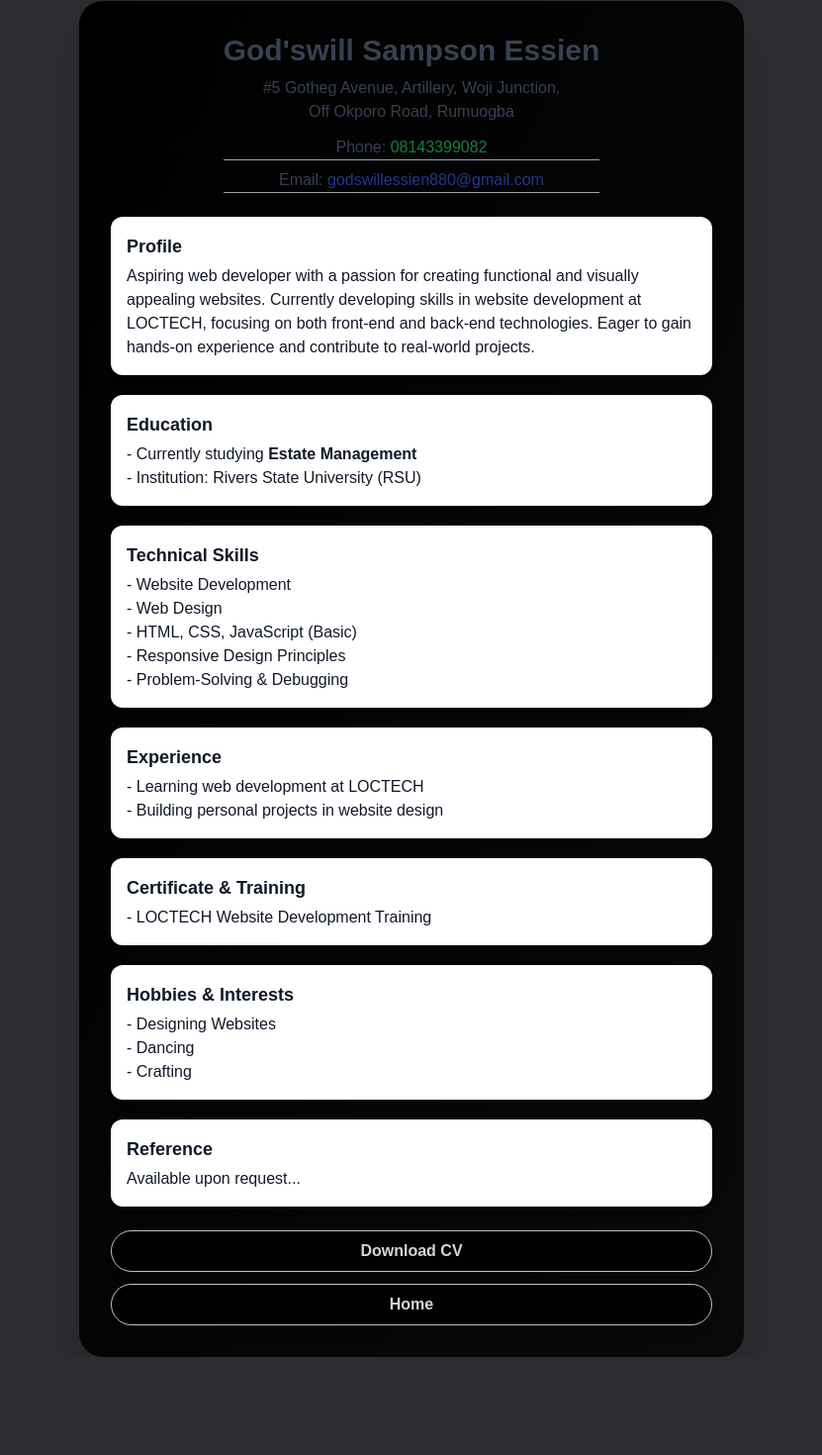
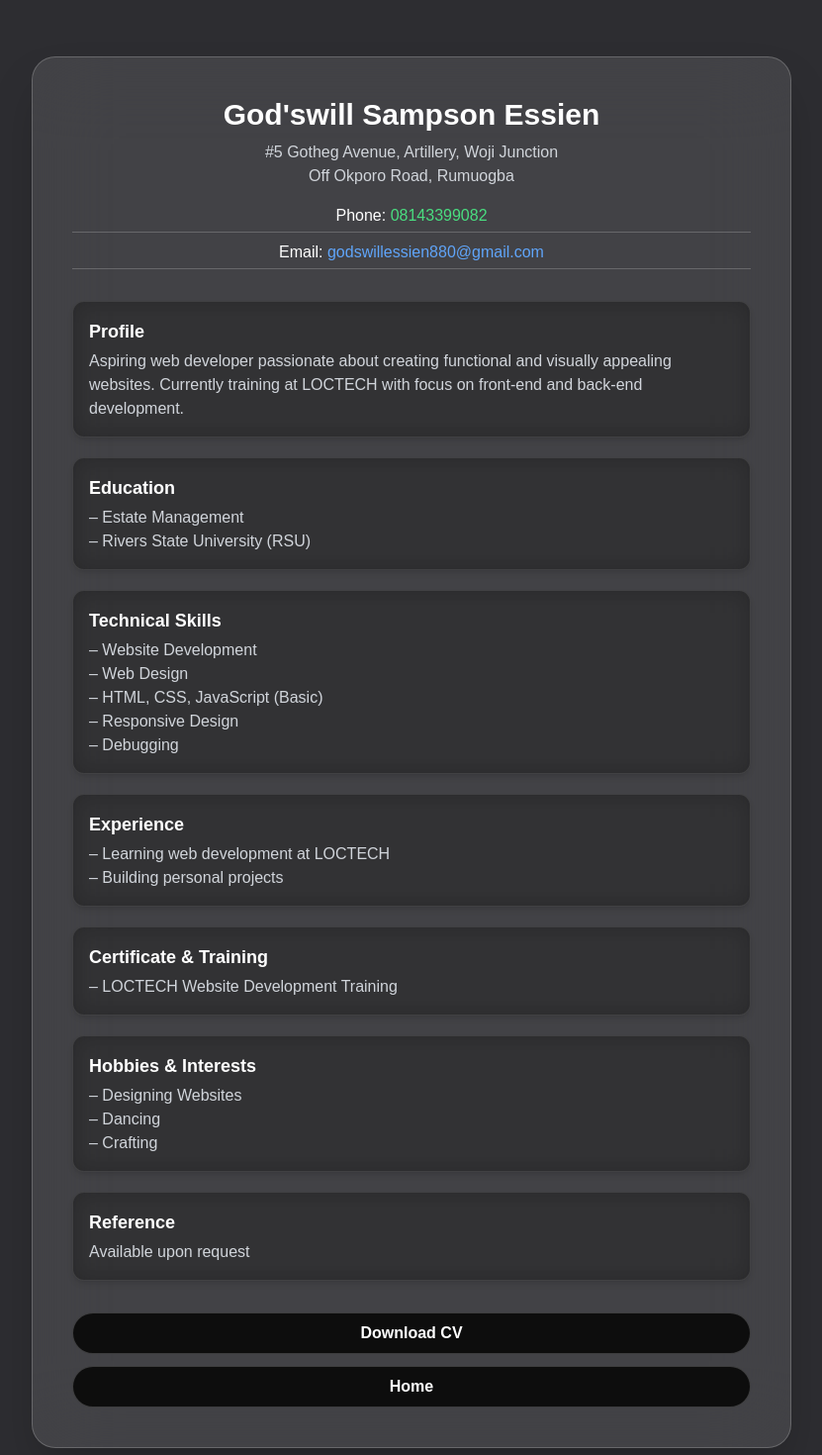
Before and after one commit to Godswill-Essien/portfolio-profile, a Next.js app: page /CV in a window 1280 px wide. Shown: the part 39-1509 px from the top of the page at 99% size, without its empty margins (224-1055 px from the left). Before the commit the page ends 1410 px from the top, so only its background shows below. Built offline with nearby package versions, Linux system fonts and the light colour scheme.

Commit message:
glasmophisn

```diff
--- a/src/app/CV/page.jsx
+++ b/src/app/CV/page.jsx
@@ -1,118 +1,186 @@
-"use client"
+"use client";
 
-import Link from 'next/link'
-import React from 'react'
+import React from "react";
+import Link from "next/link";
+import { motion } from "framer-motion";
+
+const fadeUp = {
+  hidden: { opacity: 0, y: 16 },
+  visible: { opacity: 1, y: 0 },
+};
 
 export default function CVSection() {
   return (
-        <div className="w-full flex justify-center px-4 mt-10">
-            <div className="rounded-3xl bg-gradient-to-br from-black to-black/80 dark:from-gray-500 dark:to-gray-00 shadow-2xl w-full max-w-md md:max-w-lg lg:max-w-2xl p-6 md:p-8 flex flex-col items-center">
+    <section className="relative w-full py-24 px-4 overflow-hidden">
+      {/* ===== BLURRED BACKGROUND LAYER ===== */}
+      <div className="absolute inset-0 -z-10">
+        {/* base gradient */}
+        <div className="absolute inset-0 bg-gradient-to-br from-black via-gray-900 to-black" />
 
-                {/* Header */}
-                <div data-aos="fade-down" className="text-center text-gray-700 dark:text-white">
-                    <h1 className="text-2xl md:text-3xl font-bold mb-2">God'swill Sampson Essien</h1>
-                    <p className="text-sm md:text-base">#5 Gotheg Avenue, Artillery, Woji Junction,</p>
-                    <p className="text-sm md:text-base">Off Okporo Road, Rumuogba</p>
+        {/* blur blobs */}
+        <div className="absolute top-20 left-1/4 w-[450px] h-[450px] bg-blue-600/30 rounded-full blur-[160px]" />
+        <div className="absolute bottom-20 right-1/4 w-[450px] h-[450px] bg-purple-600/30 rounded-full blur-[160px]" />
+      </div>
 
-                    <div className="flex flex-col gap-2 mt-3 text-sm md:text-base">
-                        <p className="border-b border-gray-400 dark:border-gray-600 px-2 md:px-4">
-                            Phone: <Link href="tel:+2348143399082" className="text-green-700 dark:text-blue-400">08143399082</Link>
+      {/* ===== GLASS CARD ===== */}
+      <motion.div
+        initial={{ opacity: 0, y: 24 }}
+        animate={{ opacity: 1, y: 0 }}
+        transition={{ duration: 1, ease: "easeOut" }}
+        className="
+          mx-auto
+          w-full max-w-md md:max-w-lg lg:max-w-3xl
+          rounded-3xl
+          bg-white/10
+          backdrop-blur-2xl
+          border border-white/20
+          shadow-2xl
+          p-6 md:p-10
+          text-white
+        "
+      >
+        {/* ===== HEADER ===== */}
+        <motion.div
+          variants={fadeUp}
+          initial="hidden"
+          animate="visible"
+          transition={{ duration: 0.6 }}
+          className="text-center"
+        >
+          <h1 className="text-2xl md:text-3xl font-bold mb-2">
+            God'swill Sampson Essien
+          </h1>
+          <p className="text-sm md:text-base text-gray-300">
+            #5 Gotheg Avenue, Artillery, Woji Junction
           </p>
-                        <p className="border-b border-gray-400 dark:border-gray-600 px-2 md:px-4">
-                            Email: <Link href="mailto:godswillessien880@gmail.com" className="text-blue-900 dark:text-blue-400">godswillessien880@gmail.com</Link>
+          <p className="text-sm md:text-base text-gray-300">
+            Off Okporo Road, Rumuogba
+          </p>
+
+          <div className="flex flex-col gap-2 mt-4 text-sm md:text-base">
+            <p className="border-b border-white/20 pb-1">
+              Phone:{" "}
+              <Link
+                href="tel:+2348143399082"
+                className="text-green-400 hover:underline"
+              >
+                08143399082
+              </Link>
+            </p>
+            <p className="border-b border-white/20 pb-1">
+              Email:{" "}
+              <Link
+                href="mailto:godswillessien880@gmail.com"
+                className="text-blue-400 hover:underline"
+              >
+                godswillessien880@gmail.com
+              </Link>
             </p>
           </div>
-                </div>
+        </motion.div>
 
-                {/* Body */}
-                <div className="w-full mt-6 text-gray-900 dark:text-white text-sm md:text-base space-y-5 ">
+        {/* ===== CONTENT ===== */}
+        <motion.div
+          initial="hidden"
+          animate="visible"
+          transition={{ staggerChildren: 0.12, delayChildren: 0.25 }}
+          className="mt-8 space-y-5 text-sm md:text-base"
+        >
+          {[
+            {
+              title: "Profile",
+              text: "Aspiring web developer passionate about creating functional and visually appealing websites. Currently training at LOCTECH with focus on front-end and back-end development.",
+            },
+            {
+              title: "Education",
+              text: "– Estate Management\n– Rivers State University (RSU)",
+            },
+            {
+              title: "Technical Skills",
+              text:
+                "– Website Development\n– Web Design\n– HTML, CSS, JavaScript (Basic)\n– Responsive Design\n– Debugging",
+            },
+            {
+              title: "Experience",
+              text:
+                "– Learning web development at LOCTECH\n– Building personal projects",
+            },
+            {
+              title: "Certificate & Training",
+              text: "– LOCTECH Website Development Training",
+            },
+            {
+              title: "Hobbies & Interests",
+              text: "– Designing Websites\n– Dancing\n– Crafting",
+            },
+            {
+              title: "Reference",
+              text: "Available upon request",
+            },
+          ].map((item, index) => (
+            <motion.div
+              key={index}
+              variants={fadeUp}
+              transition={{ duration: 0.5, ease: "easeOut" }}
+              className="
+                bg-black/40
+                backdrop-blur-md
+                rounded-xl
+                p-4
+                border border-white/10
+                shadow-md
+                whitespace-pre-line
+              "
+            >
+              <h2 className="font-semibold text-lg mb-1">{item.title}</h2>
+              <p className="text-gray-300">{item.text}</p>
+            </motion.div>
+          ))}
+        </motion.div>
 
-                    {/* Profile */}
-                    <section data-aos="fade-up" className="bg-white dark:bg-gray-900 p-4  rounded-xl shadow-md hover:shadow-lg transition-shadow duration-300">
-                        <h2 className="font-semibold text-lg mb-1">Profile</h2>
-                        <p>
-                            Aspiring web developer with a passion for creating functional and visually appealing websites.
-                            Currently developing skills in website development at LOCTECH, focusing on both front-end and back-end technologies.
-                            Eager to gain hands-on experience and contribute to real-world projects.
-                        </p>
-                    </section>
-
-                    {/* Education */}
-                    <section data-aos="fade-up" className="bg-white border-gr dark:bg-gray-900 p-4 rounded-xl shadow-md hover:shadow-lg transition-shadow duration-300">
-                        <h2 className="font-semibold text-lg mb-1">Education</h2>
-                        <p>
-                            - Currently studying <strong>Estate Management</strong> <br />
-                            - Institution: Rivers State University (RSU) <br />
-
-                        </p>
-                    </section>
-
-                    {/* Technical Skills */}
-                    <section data-aos="fade-up" className="bg-white dark:bg-gray-900 p-4 rounded-xl shadow-md hover:shadow-lg transition-shadow duration-300">
-                        <h2 className="font-semibold text-lg mb-1">Technical Skills</h2>
-                        <p>
-                            - Website Development <br />
-                            - Web Design <br />
-                            - HTML, CSS, JavaScript (Basic) <br />
-                            - Responsive Design Principles <br />
-                            - Problem-Solving & Debugging
-                        </p>
-                    </section>
-
-                    {/* Experience */}
-                    <section data-aos="fade-up" className="bg-white dark:bg-gray-900 p-4 rounded-xl shadow-md hover:shadow-lg transition-shadow duration-300">
-                        <h2 className="font-semibold text-lg mb-1">Experience</h2>
-                        <p>
-                            - Learning web development at LOCTECH <br />
-                            - Building personal projects in website design
-                        </p>
-                    </section>
-
-                    {/* Certificate & Training */}
-                    <section data-aos="fade-up" className="bg-white dark:bg-gray-900 p-4 rounded-xl shadow-md hover:shadow-lg transition-shadow duration-300">
-                        <h2 className="font-semibold text-lg mb-1">Certificate & Training</h2>
-                        <p>- LOCTECH Website Development Training</p>
-                    </section>
-
-                    {/* Hobbies & Interests */}
-                    <section data-aos="fade-up" className="bg-white dark:bg-gray-900 p-4 rounded-xl shadow-md hover:shadow-lg transition-shadow duration-300">
-                        <h2 className="font-semibold text-lg mb-1">Hobbies & Interests</h2>
-                        <p>
-                            - Designing Websites <br />
-                            - Dancing <br />
-                            - Crafting
-                        </p>
-                    </section>
-
-                    {/* Reference */}
-                    <section data-aos="fade-up" className="bg-white dark:bg-gray-900 p-4 rounded-xl shadow-md hover:shadow-lg transition-shadow duration-300">
-                        <h2 className="font-semibold text-lg mb-1">Reference</h2>
-                        <p className="hover:text-green-700 transition-colors duration-300">Available upon request...</p>
-                    </section>
-                </div>
-
-                {/* Download Button */}
-                <div className="w-full flex flex-col gap-3 justify-center mt-6">
+        {/* ===== BUTTONS ===== */}
+        <motion.div
+          initial={{ opacity: 0 }}
+          animate={{ opacity: 1 }}
+          transition={{ delay: 0.9, duration: 0.6 }}
+          className="mt-8 flex flex-col gap-3"
+        >
           <a
             href="/GOD'SWILL ESSIEN CV.pdf"
-                        target="_blank"
-                        rel="noopener noreferrer"
             download
-                        className="bg-black border text-center animate-pulse text-white font-semibold px-6 py-2 rounded-full shadow-lg hover:scale-105 transition-transform duration-300"
+            className="
+              bg-black/80
+              text-white
+              text-center
+              font-semibold
+              px-6 py-2
+              rounded-full
+              border border-white/20
+              hover:scale-105
+              transition-transform
+            "
           >
             Download CV
           </a>
-                    <a
+
+          <Link
             href="/#home"
-                        target="_blank"
-
-
-                        className="bg-black border text-center animate-pulse text-white font-semibold px-6 py-2 rounded-full shadow-lg hover:scale-105 transition-transform duration-300"
+            className="
+              bg-black/80
+              text-white
+              text-center
+              font-semibold
+              px-6 py-2
+              rounded-full
+              border border-white/20
+              hover:scale-105
+              transition-transform
+            "
           >
             Home
-                    </a>
-                </div>
-            </div>
-        </div>
-    )
+          </Link>
+        </motion.div>
+      </motion.div>
+    </section>
+  );
 }
--- a/src/components/Aos.jsx
+++ b/src/components/Aos.jsx
@@ -9,7 +9,7 @@ export default function Aos(){
 
          once: false,
          easing:'ease-in-out',
-         duration: "1000",
+         duration: "2000",
          transition: "all"
 
 
--- a/src/components/Color.jsx
+++ b/src/components/Color.jsx
@@ -10,7 +10,7 @@ export default function Color() {
   ];
 
   return (
-    <div className="flex gap-3  rounded-lg py-5 px-2 border-r border-l justify-around animate-puls  border-dashed  ">
+    <div className="flex gap-3  rounded-lg py-5 px-2 border-r border-l justify-around mb-2 animate-puls  border-dashed  ">
       {colors.map((color, index) => (
         <div
           key={index}
--- a/src/components/Foter.jsx
+++ b/src/components/Foter.jsx
@@ -5,96 +5,108 @@ import React from 'react';
 import { FaLinkedin, FaTelegramPlane, FaLongArrowAltUp, FaFacebook } from "react-icons/fa";
 import { IoLogoWhatsapp } from "react-icons/io5";
 import { FaPhone } from "react-icons/fa6";
+import { motion } from "framer-motion";
+
+// Fade-up variant
+const fadeUp = {
+  hidden: { opacity: 0, y: 20 },
+  visible: { opacity: 1, y: 0 },
+};
 
 export default function Footer() {
   return (
-    <footer className="relative  bg-gradient-to-b from-[#0a0a0a] to-black border-t border-gray-900/50  backdrop-blur-lg rounded-2xl py-10 px-6 sm:px-16 mt-16 shadow-2xl gap-5 flex flex-col overflow-hidden text-white">
+    <footer className="relative bg-black/30 backdrop-blur-2xl rounded-2xl border border-white/10 py-12 px-6 sm:px-16 mt-16 shadow-2xl flex flex-col items-center overflow-hidden text-white">
 
-      {/* Decorative Circles */}
-      <div className="absolute -top-10 -left-10 w-24 h-24 animate-spin-slow sm:w-32 sm:h-32 bg-indigo-600 opacity-20 rounded-full"></div>
-      <div className="absolute -bottom-10 -right-10 w-32 h-32 sm:w-40 animate-spin-slow sm:h-40 bg-blue-700 opacity-15 rounded-full"></div>
+      {/* ===== Decorative Blurred Circles ===== */}
+      <motion.div
+        className="absolute -top-10 -left-10 w-24 h-24 sm:w-32 sm:h-32 bg-indigo-600/30 rounded-full"
+        animate={{ rotate: 360 }}
+        transition={{ repeat: Infinity, duration: 120, ease: "linear" }}
+      />
+      <motion.div
+        className="absolute -bottom-10 -right-10 w-44 h-44 sm:w-40 bg-blue-700/20 rounded-full"
+        animate={{ rotate: -360 }}
+        transition={{ repeat: Infinity, duration: 150, ease: "linear" }}
+      />
 
-      {/* Heading */}
-      <div className="text-center flex flex-col ">
-        <h3 className="text-2xl sm:text-3xl  font-bold bg-gradient-to-r from-blue-600 to-indigo-700 bg-clip-text text-transparent">
+      {/* ===== Heading ===== */}
+      <motion.div
+        initial="hidden"
+        whileInView="visible"
+        viewport={{ once: true }}
+        variants={fadeUp}
+        transition={{ duration: 0.8 }}
+        className="text-center flex flex-col"
+      >
+        <h3 className="text-2xl sm:text-3xl font-bold bg-gradient-to-r from-blue-600 to-indigo-700 bg-clip-text text-transparent mb-2">
           Get In Contact With Me
         </h3>
-        <p
-          className="
-    mx-auto
-    max-w-md
-    text-center
-    text-[12px] sm:text-[13px] md:text-sm
-    leading-relaxed
-    text-white/60
-  "
-        >
-          Have some work you need done? Hit the message button or reach me through any
-          of the social links below.
+        <p className="mx-auto max-w-md text-[12px] sm:text-[13px] md:text-sm leading-relaxed text-white/60">
+          Have some work you need done? Hit the message button or reach me through any of the social links below.
           <span className="block mt-2 text-white/80">
             I’d love to hear from you.
           </span>
         </p>
+      </motion.div>
 
-      </div>
-
-      {/* Contact Button */}
-      <div className="flex flex-col items-center sm:gap-6">
+      {/* ===== Contact Button ===== */}
+      <motion.div
+        initial="hidden"
+        whileInView="visible"
+        viewport={{ once: true }}
+        variants={fadeUp}
+        transition={{ duration: 0.8, delay: 0.2 }}
+        className="flex flex-col items-center sm:gap-6 mt-6"
+      >
         <Link
           href="mailto:godswillessien880@gmail.com"
-          className="px-8 py-2 rounded-3xl bg-black border text-sm animate-pulse shadow-blue-950 shadow-lg hover:scale-105 transition-transform duration-300 font-semibold"
+          className="px-8 py-2 rounded-3xl bg-black/10 backdrop-blur-sm border border-white text-sm animate-pulse shadow-lg shadow-blue-950 hover:scale-105 transition-transform duration-300 font-semibold"
         >
           Hire Me
         </Link>
 
         {/* Social Links */}
-        <div className="flex  gap-6 sm:gap-10 justify-center items-center mt-4 flex-wrap">
-          <Link href="https://wa.me/+2348143399082" className="text-lg  sm:text-3xl animate-pulse">
-            <IoLogoWhatsapp color="blue" />
+        <div className="flex gap-6 sm:gap-10 justify-center items-center mt-4 flex-wrap">
+          <Link href="https://wa.me/+2348143399082" className="text-lg sm:text-3xl">
+            <IoLogoWhatsapp color="cyan" className="animate-pulse" />
           </Link>
-
-          <Link href="https://www.facebook.com/gongflamez.jack" className="text-lg sm:text-3xl animate-pulse">
-            <FaFacebook color="blue" />
+          <Link href="https://www.facebook.com/gongflamez.jack" className="text-lg sm:text-3xl">
+            <FaFacebook color="blue" className="animate-pulse" />
           </Link>
-
-          <Link href="https://t.me/+2348143399082" className="text-lg sm:text-3xl animate-pulse">
-            <FaTelegramPlane color="blue" />
+          <Link href="https://t.me/+2348143399082" className="text-lg sm:text-3xl">
+            <FaTelegramPlane color="blue" className="animate-pulse" />
           </Link>
-
-          <Link href="https://www.linkedin.com/in/god-swill-essien-727006284" className="text-lg sm:text-3xl animate-pulse">
-            <FaLinkedin color="blue" />
+          <Link href="https://www.linkedin.com/in/god-swill-essien-727006284" className="text-lg sm:text-3xl">
+            <FaLinkedin color="blue" className="animate-pulse" />
           </Link>
-
-          <Link href="tel:+2348143399082" className="text-lg sm:text-3xl animate-pulse">
-            <FaPhone color="blue" />
+          <Link href="tel:+2348143399082" className="text-lg sm:text-3xl">
+            <FaPhone color="green" className="animate-pulse" />
           </Link>
         </div>
 
         {/* Scroll to Top */}
         <div className="mt-3">
-          <Link href="#top" className="inline-flex items-center   gap-2 text-sm sm:text-base text-blue-900 hover:text-indigo-600 transition-colors">
-            <FaLongArrowAltUp className='' /> Back to Top
+          <Link href="#top" className="inline-flex items-center gap-2 text-sm sm:text-base text-blue-400 hover:text-indigo-500 transition-colors">
+            <FaLongArrowAltUp /> Back to Top
           </Link>
         </div>
 
-        <p className=" text-xs sm:text-sm mt-2 text-white/50">&copy; {new Date().getFullYear()} Portfolio. All rights reserved.</p>
-      </div>
+        <p className="text-xs sm:text-sm mt-2 text-white/50">&copy; {new Date().getFullYear()} Portfolio. All rights reserved.</p>
+      </motion.div>
 
-
-
-
-
-      {/* Animated orbiting element */}
-      <div className="absolute bottom-20 right-20 w-64 h-64">
+      {/* ===== Animated Orbiting Elements ===== */}
+      <motion.div
+        className="absolute bottom-20 right-20 w-64 h-64"
+        animate={{ rotate: 360 }}
+        transition={{ repeat: Infinity, duration: 1000, ease: "linear" }}
+      >
         <div className="absolute inset-0 border border-blue-500/20 rounded-full animate-spin-slow">
           <div className="absolute -top-2 left-1/2 transform -translate-x-1/2 w-4 h-4 bg-gradient-to-br from-blue-500 to-cyan-500 rounded-full"></div>
           <div className="absolute -right-2 top-1/2 transform -translate-y-1/2 w-3 h-3 bg-gradient-to-br from-purple-500 to-pink-500 rounded-full"></div>
           <div className="absolute -bottom-2 left-1/2 transform -translate-x-1/2 w-4 h-4 bg-gradient-to-br from-green-500 to-emerald-500 rounded-full"></div>
           <div className="absolute -left-2 top-1/2 transform -translate-y-1/2 w-3 h-3 bg-gradient-to-br from-yellow-500 to-orange-500 rounded-full"></div>
         </div>
-      </div>
-
-
+      </motion.div>
     </footer>
   );
 }
--- a/src/components/Project.jsx
+++ b/src/components/Project.jsx
@@ -35,7 +35,7 @@ export default function Project() {
      }
 
   return (
-    <div id="work" className="font-serif px-4 sm:px-6 md:px-12 mt-10 flex flex-col gap-14">
+    <div id="work" className="font-serif px-6 sm:px-6 md:px-12 mt-10 flex  flex-col gap-14">
 
       {/* TITLE */}
       <p
--- a/src/components/Skill.jsx
+++ b/src/components/Skill.jsx
@@ -46,7 +46,7 @@ export default function TextImageComponent() {
   }
 
   return (
-    <div className="max-w-6xl mx-auto p-6 flex flex-col md:flex-row-reverse items-stretch rounded-xl   md:mt-9  gap-8">
+    <div className="max-w-6xl mx-auto p-6 mt-8 flex flex-col md:flex-row-reverse items-stretch rounded-xl   md:mt-9  gap-8">
 
       {/* Image Section */}
       <div data-aos="fade-down" id="cert" className="flex-shrink-0  w-full md:w-1/2 h-full md:mt-20  px-3 py-2 rounded-xl  bg-gradient-to-r from-gray-900/50 via-indigo-800/50 to-green-700/50 animate-gradient">
```
Also changed, not shown: src/components/About.jsx (+18 -56 lines), src/components/Hero.jsx (+74 -113 lines). Lines whose indentation alone changed are shown as unchanged.
